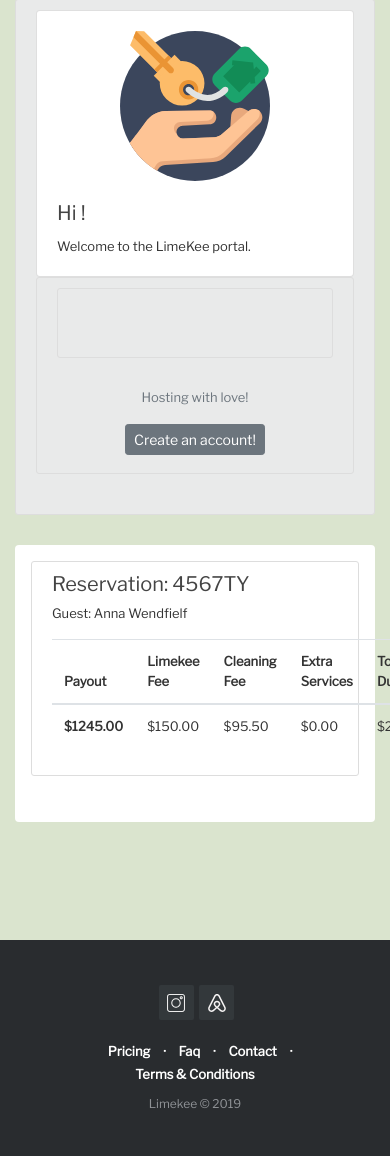
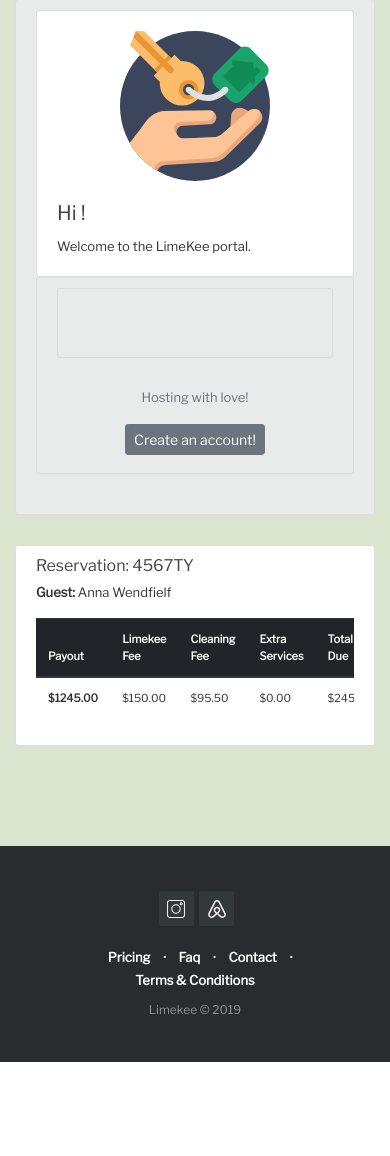
Before and after one commit to SahirGomezG/limekeeapp, a Django app: a page that uses reservations/templates/reservations/reservations_detail.html in a window 390 px wide; the page is wider, and only the part inside the window is pictured. Shown: the part 71-1227 px from the top of that part. After the commit the page ends 1133 px from the top of that part, so only its background shows below. Run offline with Django 3.2, Linux system fonts and the light colour scheme; data comes from the database, SQL or seed files in the repository; both versions use the stored data as it was after the commit; parts of the project's set-up code (start-up, migrations or seed data) failed here and were passed over; some libraries are stand-ins or nearby versions.

Commit message:
change style of tables to more responsive

```diff
--- a/reservations/templates/reservations/reservations_detail.html
+++ b/reservations/templates/reservations/reservations_detail.html
@@ -1,17 +1,15 @@
 {% extends "blog/base.html" %}
 {% block content %}
 
-    <div class="shadow-sm p-3 mb-5 bg-white rounded">
-      <article class="media content-section">
-        <!-- <img class="rounded-circle account-img" src="{{ object.host.profile.image.url }}" alt="Author picture"> -->
-         <div class="media-body">
+  <div class="col-md-14">
+   <div class="content-section">
+       <div class="media-body">
+            <h6 class="article-title" > Reservation: {{ object.confirmation_code }}</h6>
+            <p class="article-content"><strong>Guest:</strong> {{ object.guest }} </p>
 
-            <h5 class="article-title" > Reservation: {{ object.confirmation_code }}</h5>
-            <p class="article-content">Guest: {{ object.guest }} </p>
-
-            <div class="table-responsive" >
+            <div class="table-responsive" style="font-size:11px" >
             <table class="table table-hover">
-                <thead>
+                <thead class="thead-dark">
                     <tr>
                         <th scope="col">Payout</th>
                         <th scope="col">Limekee Fee</th>
@@ -53,6 +51,6 @@
         {% endif %}
 
        </div>
-     </article>
      </div>
+   </div>
 {% endblock content %}
--- a/reservations/templates/reservations/reservations_list.html
+++ b/reservations/templates/reservations/reservations_list.html
@@ -7,12 +7,12 @@
         <article class="media content-section">
             <div class="media-body">
                 <div class="article-metadata">
-                  <h5 class="article-title"> <a class="mr-2" href="{% url 'reservation-detail' reservation.pk %}">  {{ reservation.confirmation_code }}</a></h5>
+                  <h6 class="article-title"> <a class="mr-2" href="{% url 'reservation-detail' reservation.pk %}">  {{ reservation.confirmation_code }}</a></h6>
                 </div>
 
-                <div class="table-responsive" >
+                <div class="table-responsive" style="font-size:11px">
                 <table class="table table-hover">
-                    <thead>
+                    <thead class="thead-light">
                         <tr>
                             <th scope="col">Guest</th>
                             <th scope="col">Check-In</th>
--- a/reservations/templates/reservations/reservations_summary.html
+++ b/reservations/templates/reservations/reservations_summary.html
@@ -5,7 +5,7 @@
           <div class="content-section">
               <div class="table-responsive" style="font-size: 10px">
               <table class="table table-hover">
-                  <thead>
+                  <thead class="thead-dark">
                       <tr>
                           <th scope="col">Confirmation Code</th>
                           <th scope="col">Guest</th>
@@ -15,7 +15,7 @@
                           <th scope="col">Limekee Fee</th>
                           <th scope="col">Cleaning Fee</th>
                           <th scope="col">Extra Services</th>
-                          <th scope="col">Total Due</th>
+                          <th scope="col">Total</th>
                       </tr>
                   </thead>   <!-- if reservation.host == user -->
                   {% for reservation in reservations %}
```
Also changed, not shown: db.sqlite3.
